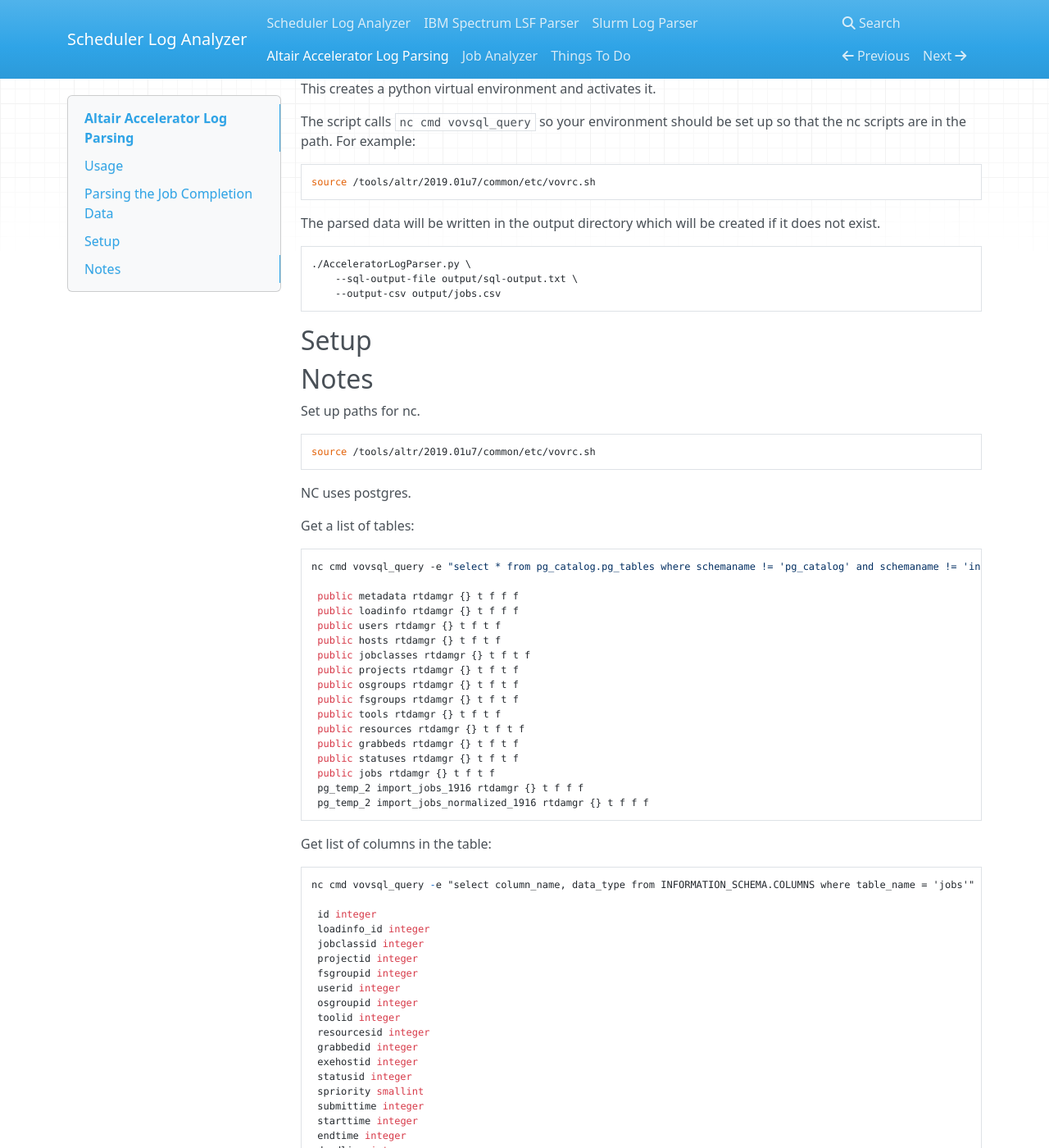
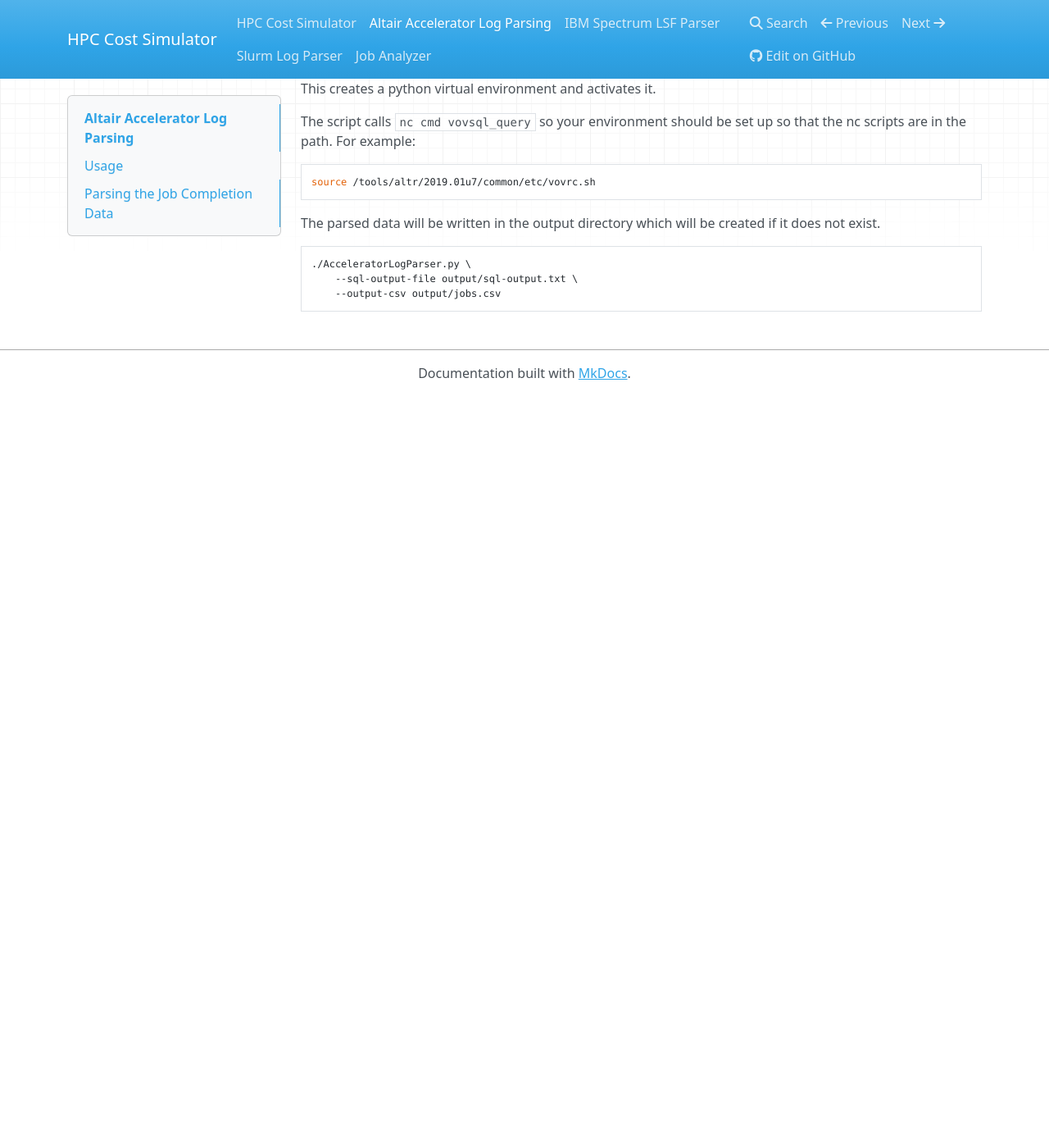
Before and after one commit to aws-samples/hpc-cost-simulator, an MkDocs documentation site: the page built from docs/AcceleratorLogParser.md, in a window 1280 px wide and 1400 px high, scrolled down 791 px. Shown: the whole window at 82% size. Built offline with MkDocs 1.6.1, drawn with Linux system fonts in a browser that asks for light colours; nearby versions of some CDN libraries; after the commit the page ends 1274 px from its top, so only the background shows below that; some of the changed text lies outside the part shown.

Commit message:
Update docs
Fixed the docs to use mkdocs for the github pages instead of sphinx.

````diff
--- a/_config.yml
+++ /dev/null
@@ -1 +0,0 @@
-theme: jekyll-theme-slate
--- a/docs/AcceleratorLogParser.md
+++ b/docs/AcceleratorLogParser.md
@@ -55,107 +55,3 @@
     --sql-output-file output/sql-output.txt \
     --output-csv output/jobs.csv
 ```
-
-## Setup
-
-## Notes
-
-Set up paths for nc.
-
-```
-source /tools/altr/2019.01u7/common/etc/vovrc.sh
-```
-
-NC uses postgres.
-
-Get a list of tables:
-
-```
-nc cmd vovsql_query -e "select * from pg_catalog.pg_tables where schemaname != 'pg_catalog' and schemaname != 'information_schema'"
-
- public metadata rtdamgr {} t f f f
- public loadinfo rtdamgr {} t f f f
- public users rtdamgr {} t f t f
- public hosts rtdamgr {} t f t f
- public jobclasses rtdamgr {} t f t f
- public projects rtdamgr {} t f t f
- public osgroups rtdamgr {} t f t f
- public fsgroups rtdamgr {} t f t f
- public tools rtdamgr {} t f t f
- public resources rtdamgr {} t f t f
- public grabbeds rtdamgr {} t f t f
- public statuses rtdamgr {} t f t f
- public jobs rtdamgr {} t f t f
- pg_temp_2 import_jobs_1916 rtdamgr {} t f f f
- pg_temp_2 import_jobs_normalized_1916 rtdamgr {} t f f f
-```
-
-Get list of columns in the table:
-
-```
-nc cmd vovsql_query -e "select column_name, data_type from INFORMATION_SCHEMA.COLUMNS where table_name = 'jobs'"
-
- id integer
- loadinfo_id integer
- jobclassid integer
- projectid integer
- fsgroupid integer
- userid integer
- osgroupid integer
- toolid integer
- resourcesid integer
- grabbedid integer
- exehostid integer
- statusid integer
- spriority smallint
- submittime integer
- starttime integer
- endtime integer
- deadline integer
- exitstatus smallint
- maxram integer
- maxvm integer
- cputime real
- susptime integer
- failcode integer
- fstokens integer
-```
-
-Get columns we need for analysis:
-
-```
-nc cmd vovsql_query -e "select id, submittime, starttime, endtime, exitstatus, maxram, maxvm, cputime, susptime from jobs"
-```
-
-Get list of columns in the resources table:
-
-```
-nc cmd vovsql_query -e "select column_name, data_type from INFORMATION_SCHEMA.COLUMNS where table_name = 'resources'"
-
- id integer
- name {character varying}
-```
-
-Get list of resources
-
-```
-nc cmd vovsql_query -e "select id, name from resources"
-```
-
-Get list of columns in the users table:
-
-```
-nc cmd vovsql_query -e "select column_name, data_type from INFORMATION_SCHEMA.COLUMNS where table_name = 'users'"
-
- id integer
- name {character varying}
-```
-
-Get list of users in the users table:
-
-```
-nc cmd vovsql_query -e "select id, name from users"
-
- id integer
- name {character varying}
-```
--- a/mkdocs.yml
+++ b/mkdocs.yml
@@ -1,8 +1,10 @@
-site_name: Scheduler Log Analyzer
+site_name: HPC Cost Simulator
+repo_url: https://github.com/aws-samples/hpc-cost-simulator
+docs_dir: docs
 nav:
   - 'index.md'
+  - 'AcceleratorLogParser.md'
   - 'LSFLogParser.md'
   - 'SlurmLogParser.md'
-  - 'AcceleratorLogParser.md'
   - 'JobAnalyzer.md'
-  - 'todo.md'
+strict: true
````
Also changed, not shown: other parts of docs/AcceleratorLogParser.md (+1 -1 lines), AcceleratorLogParser.py (+82 -0 lines), README.md (+4 -44 lines), docs-sphinx/source/api.rst (deleted, +0 -11 lines), docs-sphinx/source/conf.py (deleted, +0 -68 lines), docs-sphinx/source/index.rst (deleted, +0 -23 lines), docs-sphinx/source/lumache.py (deleted, +0 -17 lines), docs-sphinx/source/usage.rst (deleted, +0 -31 lines), docs/JobAnalyzer.md (+35 -8 lines), docs/LSFLogParser.md (+12 -4 lines), docs/SlurmLogParser.md (+2 -2 lines), docs/index.md (+16 -10 lines), docs/todo.md (deleted, +0 -4 lines), 4 other files.
